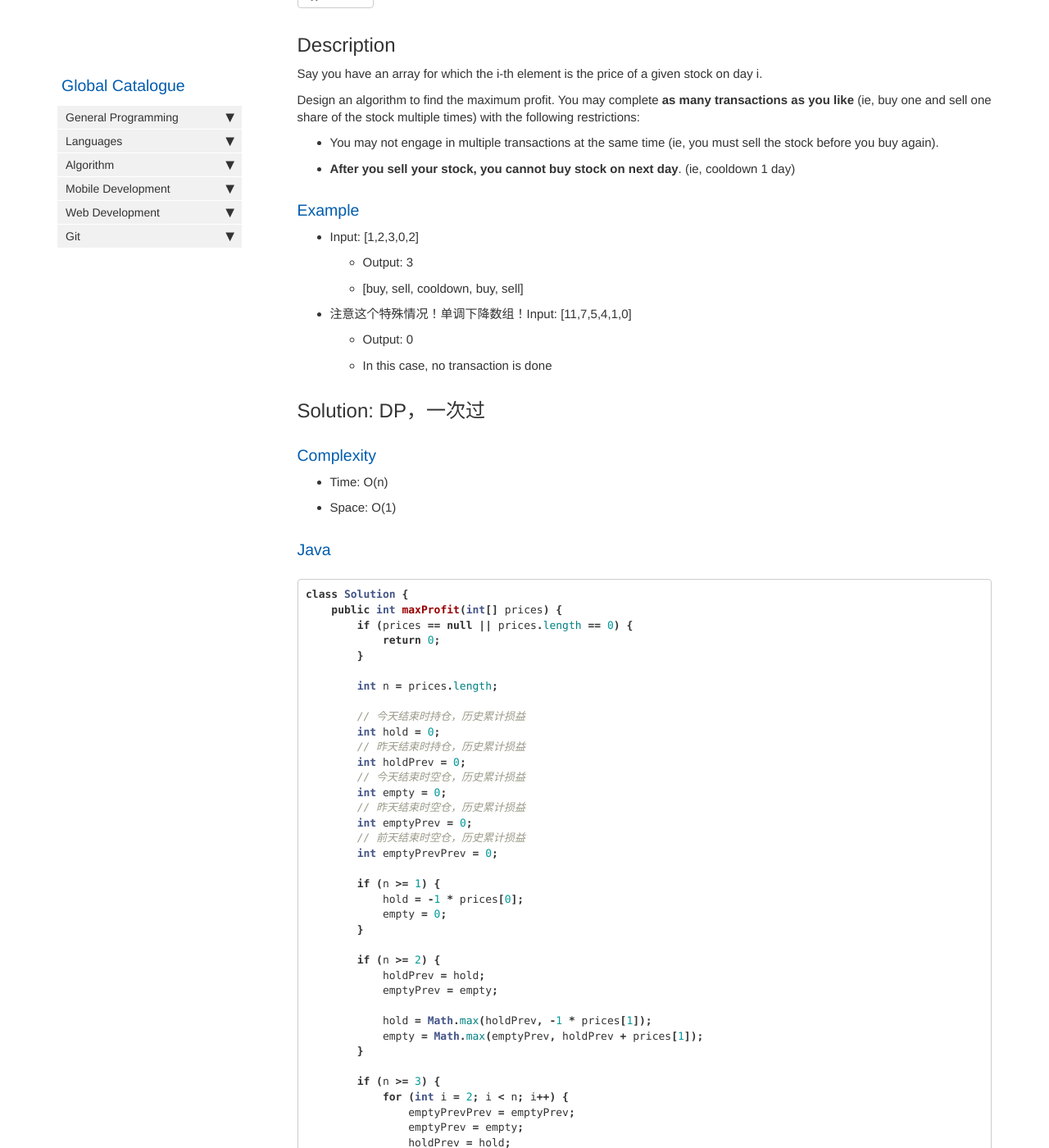
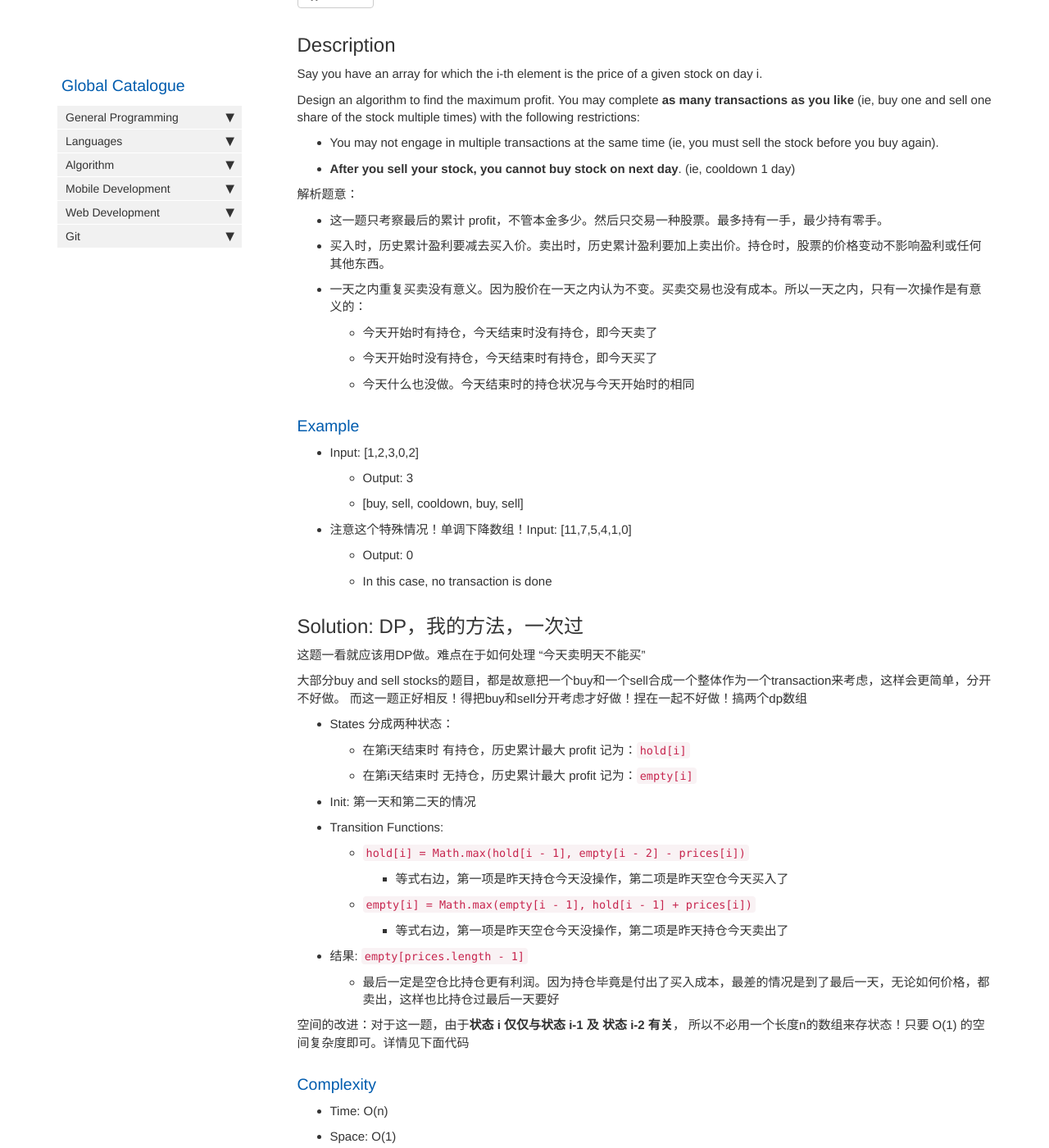
Before and after one commit to HungryOrc/hungryorc.github.io, a Jekyll site: the page built from pages/algorithm/algorithm_best_time_to_buy_and_sell_stock_infinite_transactions_with_cooldown.md, in a window 1280 px wide and 1400 px high, scrolled down 204 px. Shown: the whole window at 82% size. Built offline with Jekyll 4.4.1, drawn with Linux system fonts in a browser that asks for light colours; nearby versions of some CDN libraries; comment, search, counter and statistics services are not loaded; some of the changed text lies outside the part shown.

Commit message:
Update algorithm_best_time_to_buy_and_sell_stock_infinite_transactions_with_cooldown.md

```diff
--- a/pages/algorithm/algorithm_best_time_to_buy_and_sell_stock_infinite_transactions_with_cooldown.md
+++ b/pages/algorithm/algorithm_best_time_to_buy_and_sell_stock_infinite_transactions_with_cooldown.md
@@ -18,6 +18,14 @@ You may complete **as many transactions as you like** (ie, buy one and sell one
 * You may not engage in multiple transactions at the same time (ie, you must sell the stock before you buy again).
 * **After you sell your stock, you cannot buy stock on next day**. (ie, cooldown 1 day)
 
+解析题意：
+* 这一题只考察最后的累计 profit，不管本金多少。然后只交易一种股票。最多持有一手，最少持有零手。
+* 买入时，历史累计盈利要减去买入价。卖出时，历史累计盈利要加上卖出价。持仓时，股票的价格变动不影响盈利或任何其他东西。
+* 一天之内重复买卖没有意义。因为股价在一天之内认为不变。买卖交易也没有成本。所以一天之内，只有一次操作是有意义的：
+  * 今天开始时有持仓，今天结束时没有持仓，即今天卖了
+  * 今天开始时没有持仓，今天结束时有持仓，即今天买了
+  * 今天什么也没做。今天结束时的持仓状况与今天开始时的相同
+
 ### Example
 * Input: [1,2,3,0,2]
   * Output: 3
@@ -26,7 +34,25 @@ You may complete **as many transactions as you like** (ie, buy one and sell one
   * Output: 0
   * In this case, no transaction is done
 
-## Solution: DP，一次过
+## Solution: DP，我的方法，一次过
+这题一看就应该用DP做。难点在于如何处理 “今天卖明天不能买”
+
+大部分buy and sell stocks的题目，都是故意把一个buy和一个sell合成一个整体作为一个transaction来考虑，这样会更简单，分开不好做。
+而这一题正好相反！得把buy和sell分开考虑才好做！捏在一起不好做！搞两个dp数组
+* States 分成两种状态：
+  * 在第i天结束时 有持仓，历史累计最大 profit 记为：`hold[i]`
+  * 在第i天结束时 无持仓，历史累计最大 profit 记为：`empty[i]`
+* Init: 第一天和第二天的情况
+* Transition Functions:
+  * `hold[i] = Math.max(hold[i - 1], empty[i - 2] - prices[i])`
+    * 等式右边，第一项是昨天持仓今天没操作，第二项是昨天空仓今天买入了
+  * `empty[i] = Math.max(empty[i - 1], hold[i - 1] + prices[i])`
+    * 等式右边，第一项是昨天空仓今天没操作，第二项是昨天持仓今天卖出了
+* 结果: `empty[prices.length - 1]`
+  * 最后一定是空仓比持仓更有利润。因为持仓毕竟是付出了买入成本，最差的情况是到了最后一天，无论如何价格，都卖出，这样也比持仓过最后一天要好
+
+空间的改进：对于这一题，由于**状态 i 仅仅与状态 i-1 及 状态 i-2 有关**，
+所以不必用一个长度n的数组来存状态！只要 O(1) 的空间复杂度即可。详情见下面代码
 
 ### Complexity
 * Time: O(n)
@@ -54,15 +80,17 @@ class Solution {
         int emptyPrevPrev = 0;
 
         if (n >= 1) {
-            hold = -1 * prices[0];
-            empty = 0;
+            hold = -1 * prices[0]; // 第一天结束时有持仓，只能是第一天买入了
+            empty = 0; // 第一天结束时空仓，只能是第一天什么也没做
         }
 
         if (n >= 2) {
             holdPrev = hold;
             emptyPrev = empty;
 
+            // 第二天结束时有持仓，要么是第一天买了，要么是第二天买了
             hold = Math.max(holdPrev, -1 * prices[1]);
+            // 第二天结束时空仓，要么是第一天没买第二天也没买，要么是第一天买了第二天卖了
             empty = Math.max(emptyPrev, holdPrev + prices[1]);
         }
 
```
Also changed, not shown: other parts of pages/algorithm/algorithm_best_time_to_buy_and_sell_stock_infinite_transactions_with_cooldown.md (+0 -4 lines).
